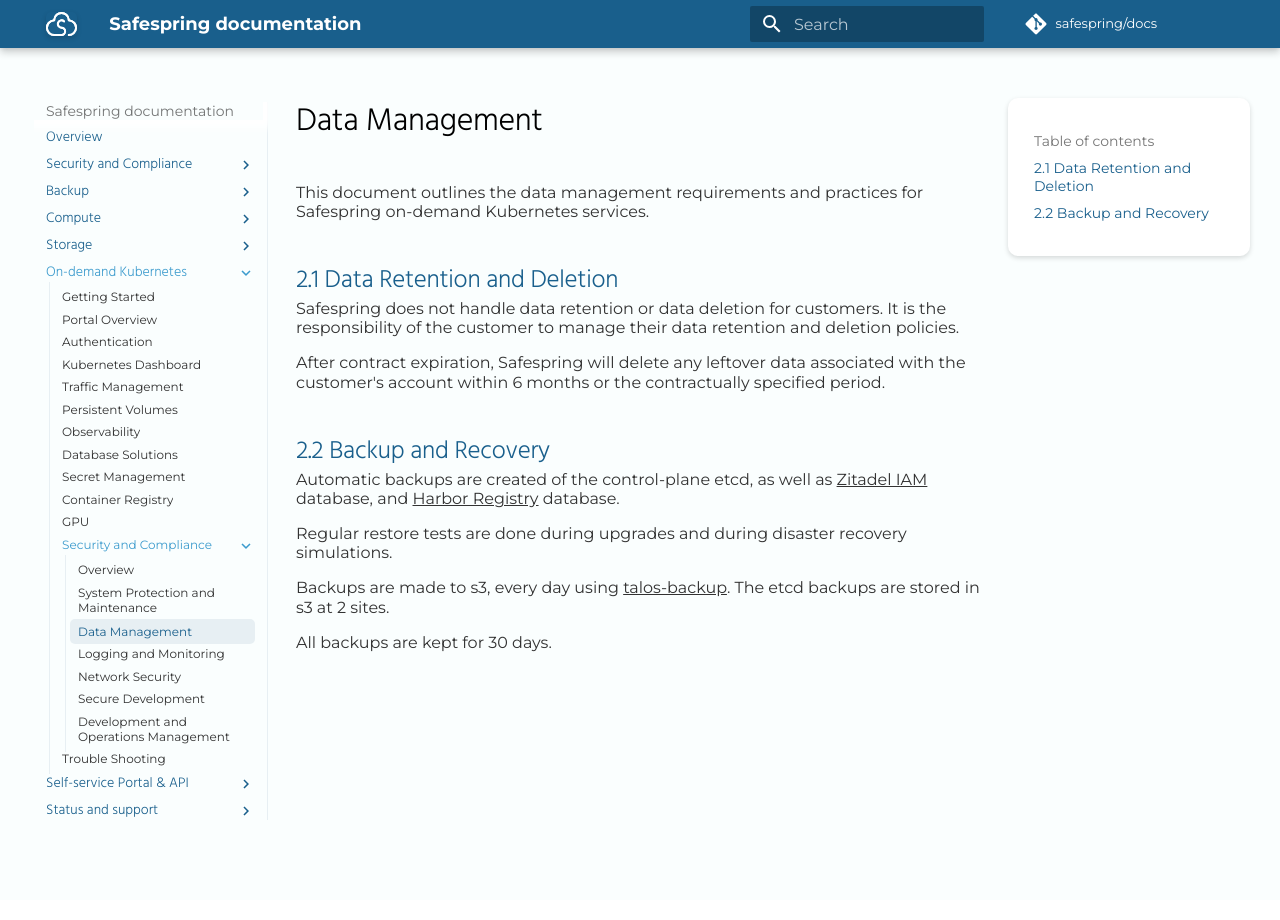
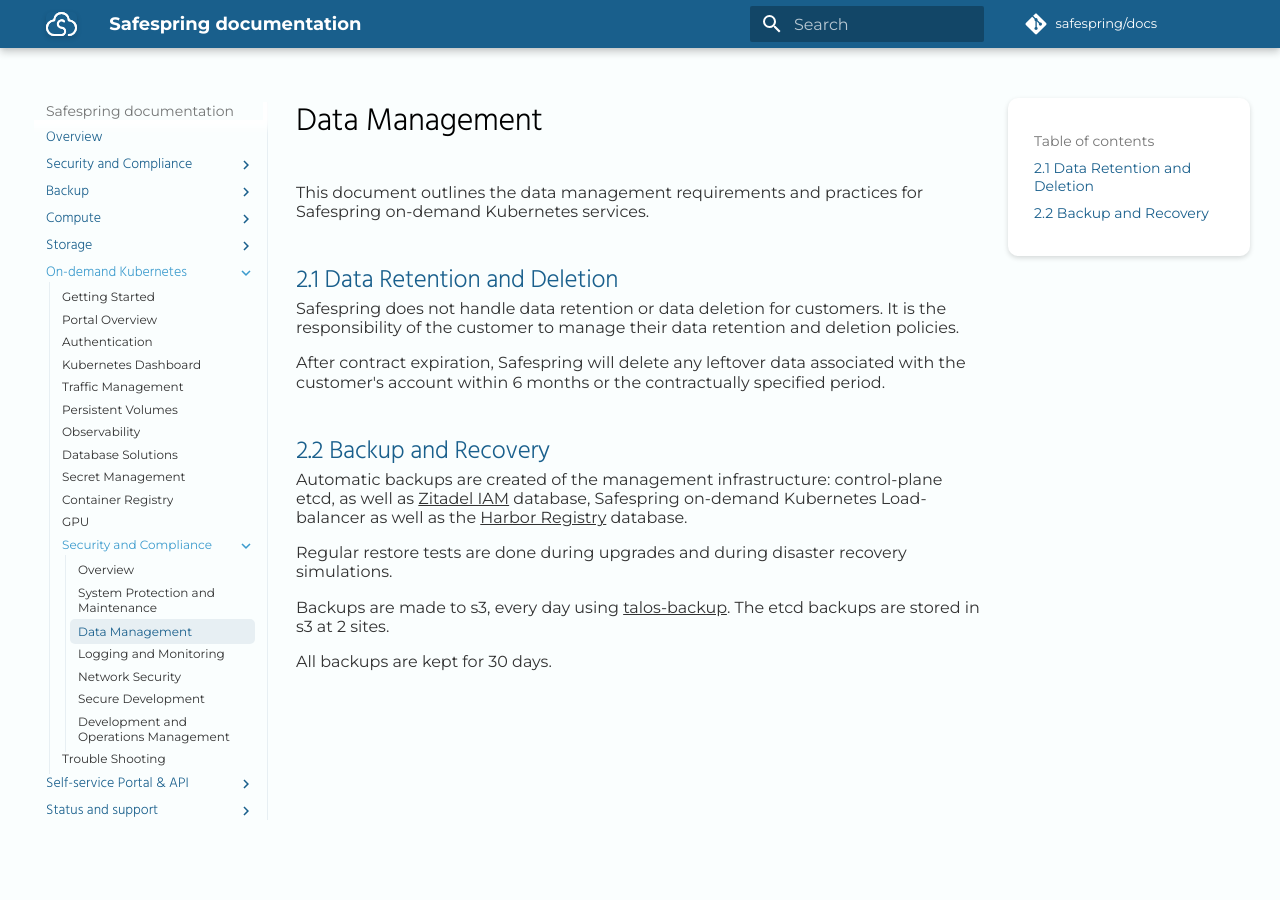
Before and after one commit to safespring/docs, an MkDocs documentation site: the page built from content/kubernetes/security-compliance/data-management.md, in a window 1280 px wide. Built offline with MkDocs 1.6.1 and Material for MkDocs 9.7.7, drawn with Linux system fonts in a browser that asks for light colours; some web fonts are replaced; a script that is not in the unit is left out; comment, search, counter and statistics services are not loaded.

Commit message:
on-demand k8s data-management additional info for loadbalancer (#96)
* on-demand k8s data-management additional info for loadbalancer

* fix Load-balanacer typo

* typo balancer

```diff
--- a/content/kubernetes/security-compliance/data-management.md
+++ b/content/kubernetes/security-compliance/data-management.md
@@ -10,7 +10,7 @@
 
 ## 2.2 Backup and Recovery
 
-Automatic backups are created of the control-plane etcd, as well as [Zitadel IAM](https://zitadel.com/) database, and [Harbor Registry](https://goharbor.io/) database.
+Automatic backups are created of the management infrastructure: control-plane etcd, as well as [Zitadel IAM](https://zitadel.com/) database, Safespring on-demand Kubernetes Load-balancer as well as the [Harbor Registry](https://goharbor.io/) database.
 
 Regular restore tests are done during upgrades and during disaster recovery simulations.
 
```
